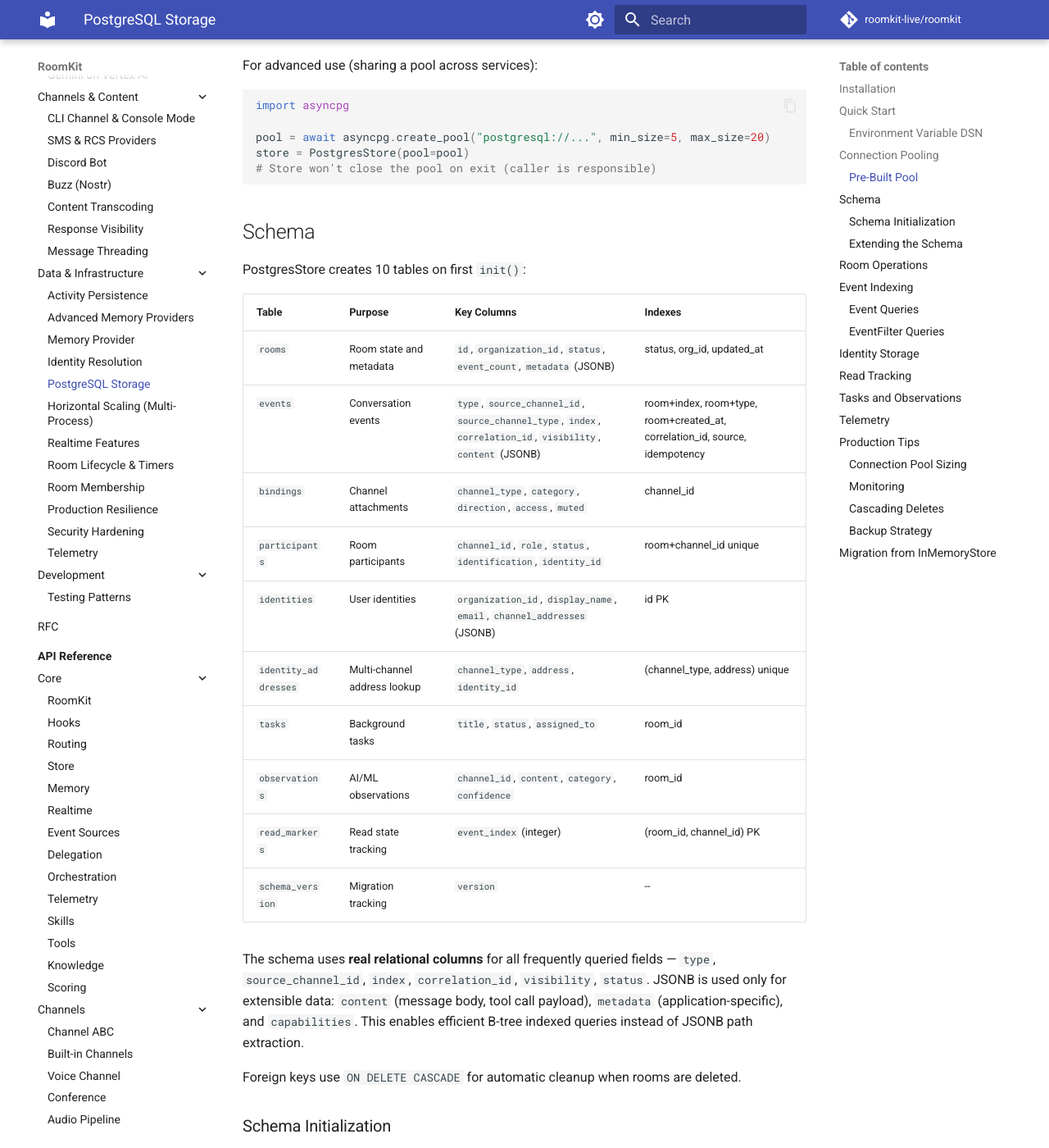
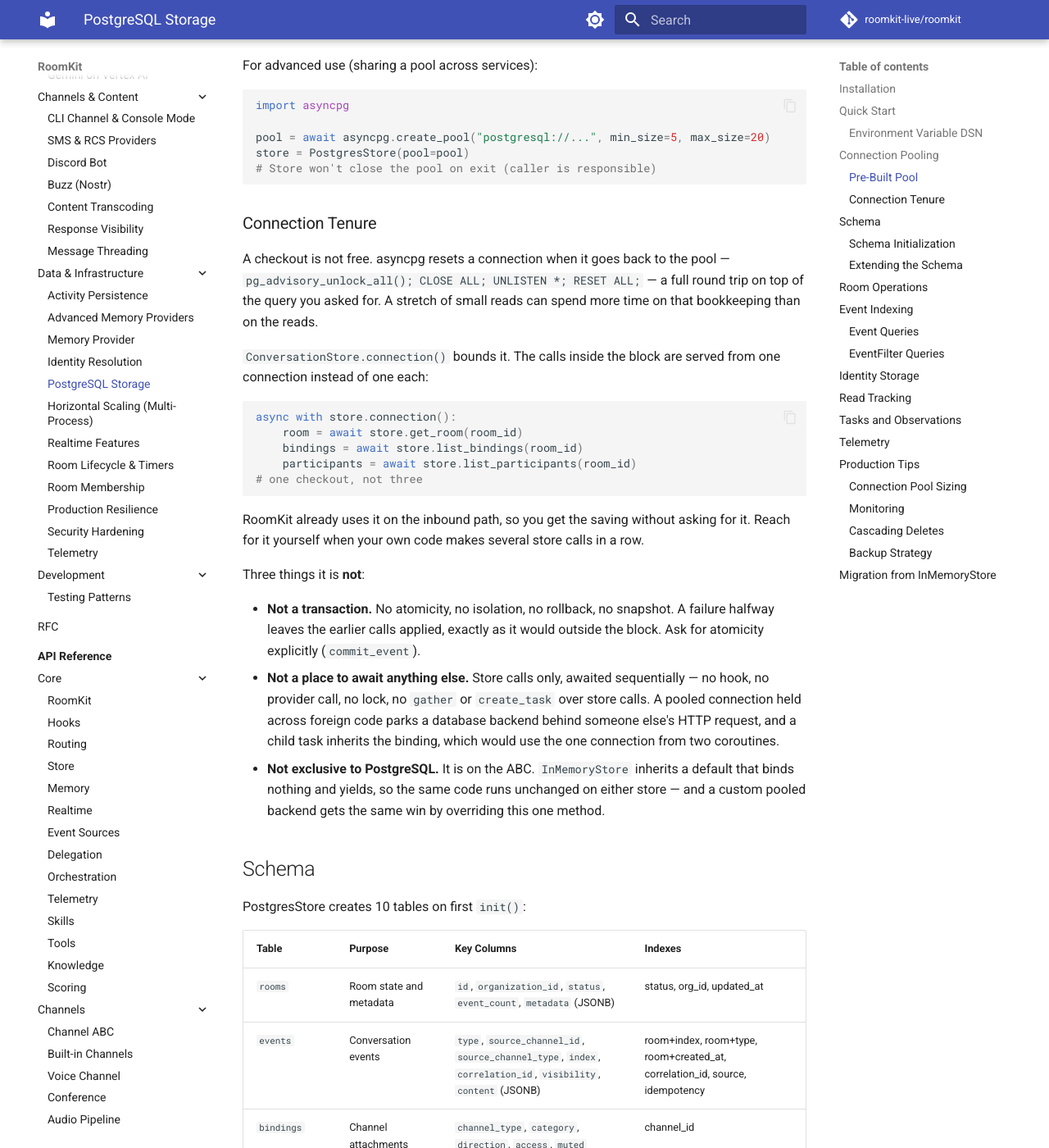
Before and after one commit to roomkit-live/roomkit-docs, an MkDocs documentation site: the page built from docs/guides/postgres-store.md, in a window 1280 px wide and 1400 px high, scrolled down 1439 px. Shown: the whole window at 82% size. Built offline with MkDocs 1.6.1 and Material for MkDocs 9.7.7, drawn with Linux system fonts in a browser that asks for light colours; comment, search, counter and statistics services are not loaded.

Commit message:
docs(guides): a stretch of store calls can share one connection (RMK-97)
The Postgres guide documented the pool but not what a checkout costs: asyncpg
resets a connection on release, a full round trip on top of the query asked
for. New "Connection Tenure" section under Connection Pooling — what
ConversationStore.connection() does, the three-read example, and the three
things it is not (not a transaction, not a place to await anything else, not
PostgreSQL-only).

````diff
--- a/docs/guides/postgres-store.md
+++ b/docs/guides/postgres-store.md
@@ -67,6 +67,43 @@ pool = await asyncpg.create_pool("postgresql://...", min_size=5, max_size=20)
 store = PostgresStore(pool=pool)
 # Store won't close the pool on exit (caller is responsible)
 ```
+
+### Connection Tenure
+
+A checkout is not free. asyncpg resets a connection when it goes back to the
+pool — `pg_advisory_unlock_all(); CLOSE ALL; UNLISTEN *; RESET ALL;` — a full
+round trip on top of the query you asked for. A stretch of small reads can
+spend more time on that bookkeeping than on the reads.
+
+`ConversationStore.connection()` bounds it. The calls inside the block are
+served from one connection instead of one each:
+
+```python
+async with store.connection():
+    room = await store.get_room(room_id)
+    bindings = await store.list_bindings(room_id)
+    participants = await store.list_participants(room_id)
+# one checkout, not three
+```
+
+RoomKit already uses it on the inbound path, so you get the saving without
+asking for it. Reach for it yourself when your own code makes several store
+calls in a row.
+
+Three things it is **not**:
+
+- **Not a transaction.** No atomicity, no isolation, no rollback, no snapshot.
+  A failure halfway leaves the earlier calls applied, exactly as it would
+  outside the block. Ask for atomicity explicitly (`commit_event`).
+- **Not a place to await anything else.** Store calls only, awaited
+  sequentially — no hook, no provider call, no lock, no `gather` or
+  `create_task` over store calls. A pooled connection held across foreign code
+  parks a database backend behind someone else's HTTP request, and a child task
+  inherits the binding, which would use the one connection from two coroutines.
+- **Not exclusive to PostgreSQL.** It is on the ABC. `InMemoryStore` inherits a
+  default that binds nothing and yields, so the same code runs unchanged on
+  either store — and a custom pooled backend gets the same win by overriding
+  this one method.
 
 ## Schema
 
````
